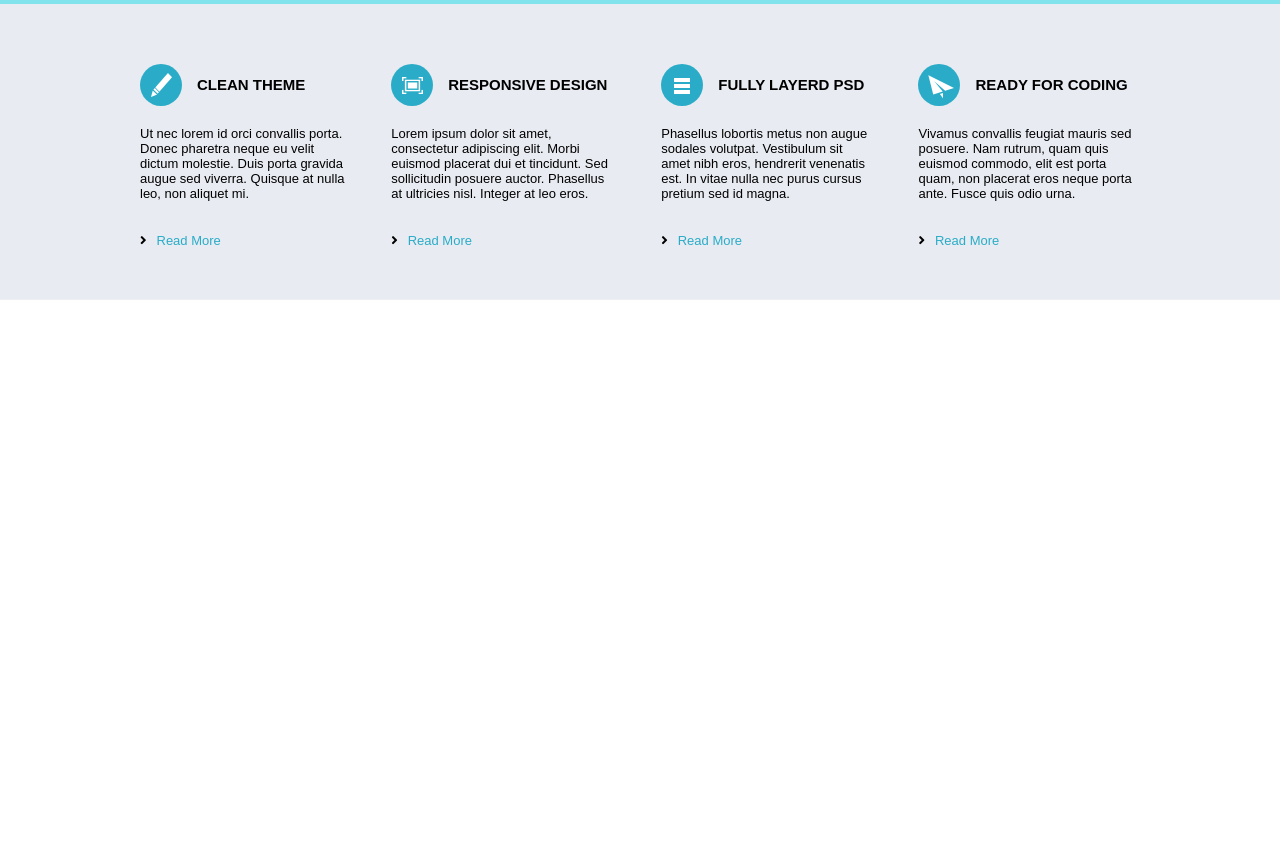
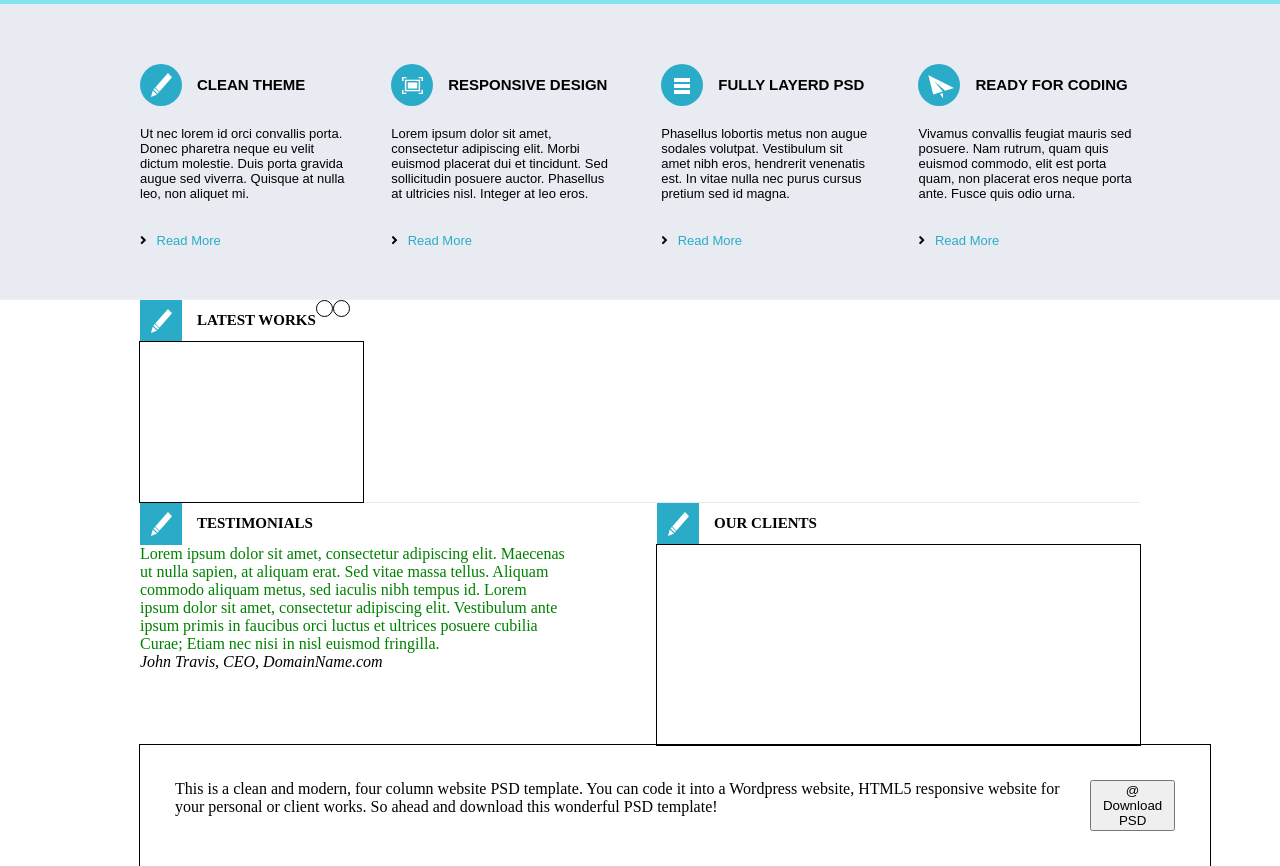
Before and after one commit to OrionOctupus/BisLite, a website: page public/index.html in a window 1280 px wide. Shown: the part 641-1507 px from the top of the page. Before the commit the page ends 941 px from the top, so only its background shows below. Drawn offline with Linux system fonts and the light colour scheme.

Commit message:
bottom frame

```diff
--- a/public/index.html
+++ b/public/index.html
@@ -140,8 +140,55 @@
                 </div>
             </div>
         </section>
-        <section class="latesWorks"></section>
-        <section class="bottom"></section>
+        <section class="bottom">
+           <div class="bottom__content view-port">
+                <div class="bottom__latest">
+                    <div class="bottom__title">
+                        <div class="title__icon"></div>
+                        <h2 class="title__text">
+                            Latest Works
+                        </h2>
+                        <div class="lates__btn lates__btn--left"></div>
+                        <div class="lates__btn lates__btn--right"></div>
+                    </div>
+                    <div class="latest__img"></div>
+                </div>
+                <div class="bottom__ourClients">
+                    <div class="bottom__testim">
+                        <div class="bottom__title">
+                            <div class="title__icon"></div>
+                            <h2 class="title__text">
+                                Testimonials
+                            </h2>
+                        </div>
+                        <div class="testim__text">
+                            Lorem ipsum dolor sit amet, consectetur adipiscing elit. Maecenas ut nulla sapien, at aliquam erat. Sed vitae massa tellus. Aliquam commodo aliquam metus, sed iaculis nibh tempus id. Lorem ipsum dolor sit amet, consectetur adipiscing elit. Vestibulum ante ipsum primis in faucibus orci luctus et ultrices posuere cubilia Curae; Etiam nec nisi in nisl euismod fringilla.
+
+                        </div>
+                        <div class="testim__signature">
+                            John Travis, CEO, DomainName.com
+                        </div>
+                    </div>
+                    <div class="bottom__client">
+                        <div class="bottom__title">
+                            <div class="title__icon"></div>
+                            <h2 class="title__text">
+                                Our Clients
+                            </h2>
+                        </div>
+                        <div class="client__logo">
+
+                        </div>
+                    </div>
+                </div>
+                <div class="bottom__download">
+                    <div class="download__text">
+                        This is a clean and modern, four column website PSD template. You can code it into a Wordpress website, HTML5 responsive website for your personal or client works. So ahead and download this wonderful PSD template!
+                    </div>
+                    <button class="download__btn"> <span class="download__icon">@</span> Download PSD</button>
+                </div>
+           </div>
+        </section>
         <footer class="footer"></footer>
     </div>
 </html>
--- /dev/null
+++ b/src/scss/bottom.scss
@@ -0,0 +1,85 @@
+@import 'partials/params';
+@import 'partials/mixin';
+
+.bottom {
+
+    &__content {
+
+        & .bottom__latest {
+
+            border-bottom: 1px solid $lightgrey;
+
+            & .lates__btn {
+                width: 15px;
+                height: 15px;
+                border-radius: 50%;
+                border: 1px solid black;
+
+            }
+
+            & .latest__img {
+                width: 223px;
+                height: 160px;
+                outline: 1px solid black;
+            }
+        }
+
+        & .bottom__ourClients {
+            display: flex;
+            & .bottom__testim {
+                width: 525px;
+                padding-right: 90px;
+
+                & .testim__text {
+                    color: green;
+                }
+
+                & .testim__signature {
+                    font-style:italic;
+                }
+            }
+
+
+            & .bottom__client {
+
+                & .client__logo {
+                    width: 483px;
+                    height: 200px;
+                     outline: 1px solid black;
+
+                }
+            }
+
+        }
+
+        & .bottom__download {
+            display: flex;
+            width: 100%;
+            padding: 35px;
+            outline: 1px solid black;
+
+        }
+
+        & .bottom__title {
+            display: flex;
+
+            & .title__icon {
+                 width: 42px;
+                   height: 42px;
+                //    border-radius: 50%;
+                   background-color: $middleColor;
+                   margin-right: 15px;
+                   background-image: url(img/middle_icon.png);
+                   background-repeat: no-repeat;
+                   background-position: 11px 9px;
+            }
+
+            & .title__text {
+                display: inline-block;
+                text-transform: uppercase;
+                font-size: 15px;
+                font-weight: bold;
+            }
+        }
+    }
+}
```
Also changed, not shown: public/bundle.min.css.
